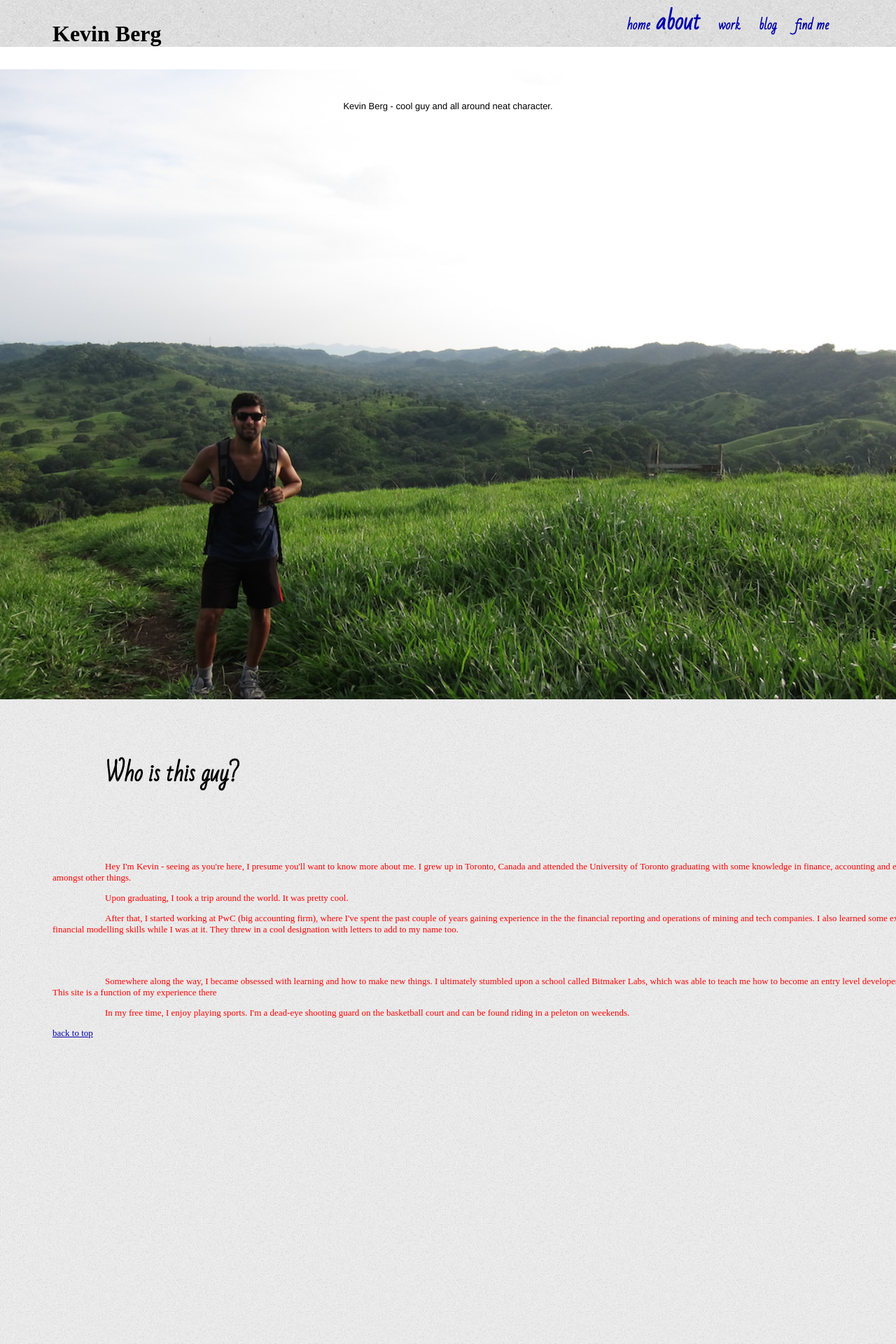
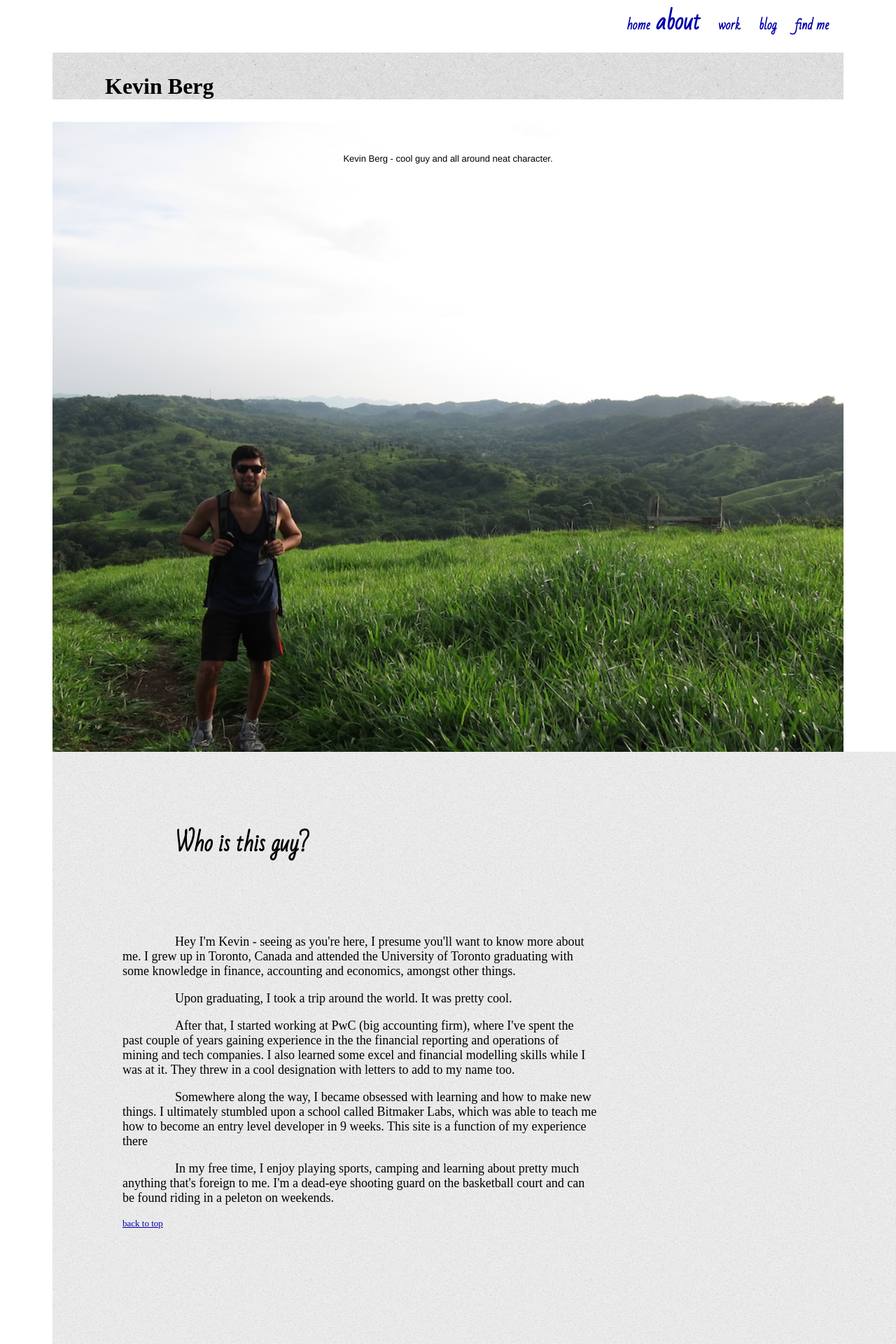
Before and after one commit to kevinberg3/ktb, a Jekyll site: the page built from index.html, in a window 1280 px wide. Shown: the top 1920 px of the page at 70% size. Built offline with Jekyll 4.4.1, drawn with Linux system fonts in a browser that asks for light colours; some web fonts are replaced; Markdown is read by kramdown in place of the engine named in the settings; some of the changed text lies outside the part shown.

Commit message:
Adding in links to contact methods

```diff
--- a/_layouts/default.html
+++ b/_layouts/default.html
@@ -39,31 +39,54 @@
             </div>
 
             <div class="sections" id="second">
+              <div class="p-container">
               <h1><strong>Who is this guy?</strong></h1><br><br><br>
               <p>Hey I'm Kevin - seeing as you're here, I presume you'll want to know more about me. I grew up in Toronto, Canada and attended the University of Toronto graduating with some knowledge in finance, accounting and economics, amongst other things. </p>
 
               <p>Upon graduating, I took a trip around the world. It was pretty cool. </p>
 
               <p>After that, I started working at PwC (big accounting firm), where I've spent the past couple of years gaining experience in the the financial reporting and operations of mining and tech companies. I also learned some excel and financial modelling skills while I was at it. They threw in a cool designation with letters to add to my name too.</p>
-              <br> <br>
+
               <p>Somewhere along the way, I became obsessed with learning and how to make new things. I ultimately stumbled upon a school called Bitmaker Labs, which was able to teach me how to become an entry level developer in 9 weeks. This site is a function of my experience there </p>
 
-              <p>In my free time, I enjoy playing sports. I'm a dead-eye shooting guard on the basketball court and can be found riding in a peleton on weekends.</p>
+              <p>In my free time, I enjoy playing sports, camping and learning about pretty much anything that's foreign to me. I'm a dead-eye shooting guard on the basketball court and can be found riding in a peleton on weekends.</p>
 
 
 
 
 
 
-              <a class="extra" href="#top">back to top</a>
+
+              <a class="link_back" href="#top">back to top</a>
+            </div>
             </div>
 
             <div class="sections" id="third">
-
+              <h1>Work<h1>
             </div>
 
             <div class="sections" id="fourth">
-
+              <h1>Contact<h1>
+                  <div class="footer">
+                    <div class="contact">
+                      <div class="p-container">
+                      <p>
+                        Kevin Berg
+                        What You Are<br />
+                        your@email.com
+                      </p>
+                    </div>
+                    <div class="contact">
+                      <p>
+                        <a href="mailto:kevinberg3@gmail.com?Subject=Hola%20Amigo" target="_top"><img src="../Assets/Images/gmail.gif"></a>
+                        <a href="http://github.com/kevinberg3/" target="_blank"> <img src="../Assets/Images/github.png"></a>
+                        <a href="http://www.linkedin.com/pub/kevin-berg-ca/35/b57/78b" target='_blank'><img src='../Assets/Images/linkedin.png'></a>
+                      </p>
+                    </div>
+                    </div>
+                  </div>
+                </div>
+              </div> <!-- /container -->
             </div>
 
 
@@ -77,23 +100,7 @@
 
 
 
-            <div class="footer">
-              <div class="contact">
-                <p>
-                  Your Name<br />
-                  What You Are<br />
-                  your@email.com
-                </p>
-              </div>
-              <div class="contact">
-                <p>
-                  <a href="http://github.com/yourusername/">github.com/yourusername</a><br />
-                  <a href="http://twitter.com/yourusername/">twitter.com/yourusername</a><br />
-                </p>
-              </div>
-            </div>
-          </div>
-        </div> <!-- /container -->
+
         <script>
         $(document).ready(function(){
             $('.sections').height($(window).height());
--- a/css/main.css
+++ b/css/main.css
@@ -56,6 +56,7 @@
 /*****************************************************************************/
 
 .site {
+  padding: 75px;
  /* font-size: 115%;
   text-align: justify;
   width: 42em;
@@ -205,6 +206,7 @@
   font-family: 'IM Fell Double Pica', serif;
   text-align: left;
   text-indent: 75px ;
+  padding: 100px;
 
 }
 .container .sections h1 {
@@ -213,13 +215,23 @@
   color: black;
 }
 
+.p-container {
+  width: 60%;
+}
+
 .container {
   height: 5000px;
   z-index: 5000;
 }
 
 p {
-  text-align=justify;
+  text-align: left;
+  color: black;
+  font-size: large;
+}
+
+p .link_back {
+  bottom: 10px;
 
 }
 
@@ -234,7 +246,7 @@
   width: 100%;
 }
 
-#second{
+/*#second{
   /*background: url('../Assets/Images/oldcar.jpg') 50% 0 no-repeat fixed;*/
   background-color: gray;
   color: red;
@@ -245,7 +257,7 @@
   width: 100%;
   padding: 75px;
 }
-
+*/
 #second .bg{
   /*background: url(images/trainers.png) 50% 0 no-repeat fixed;*/
   height: 600px;
@@ -257,14 +269,14 @@
 }
 
 #third{
-  background-color: blue;
-  color: blue;
+  background: url('../Assets/Images/mooning.png');
+  /*color: blue;*/
   height: 650px;
   padding: 100px 0 0 0;
 }
 
 #fourth{
-  background-color: #ccc;
+  background: url('../Assets/Images/retina_wood.png');
   height: 400px;
   margin: 0 auto;
   padding: 40px 0 0 0;
```
Also changed, not shown: Assets/Images/github.png (added), Assets/Images/gmail.gif (added), Assets/Images/linkedin.png (added), Assets/Images/mooning.png (added), Assets/Images/retina_wood.png (added).
